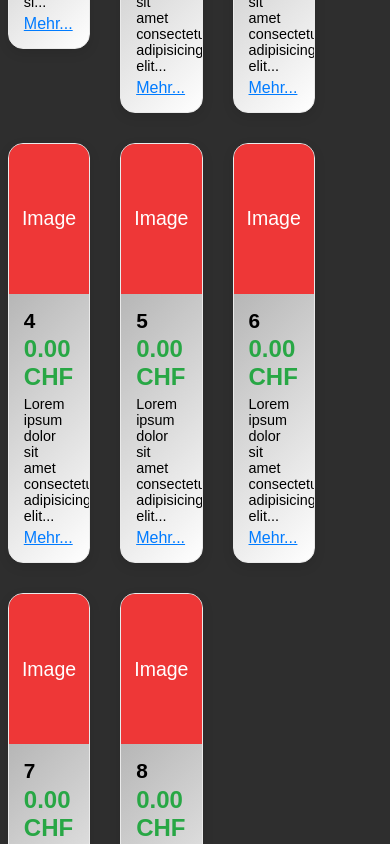
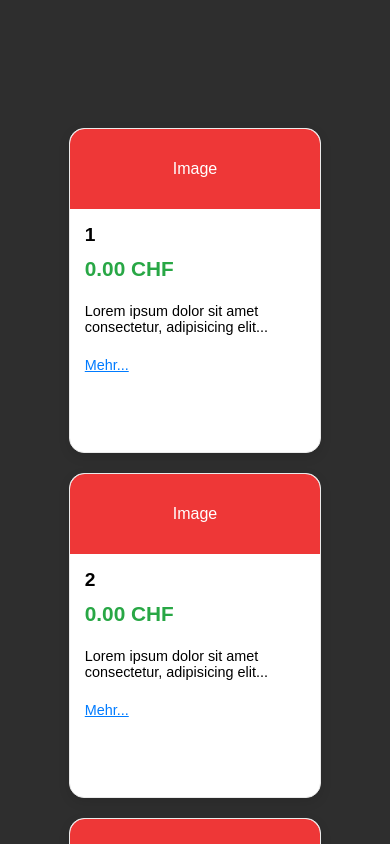
Before and after one commit to SSlisko/sandro_glenn_raul_piri_ipt8_2024, a Vue app in the folder frontend/frontend/: page / in a window 390 px wide. Shown: the top 844 px of the page. Built offline with nearby package versions, Linux system fonts and the light colour scheme.

Commit message:
made card responsive

```diff
--- a/frontend/frontend/src/App.vue
+++ b/frontend/frontend/src/App.vue
@@ -1,34 +1,25 @@
 <script setup>
-
 function addToCart() {
-
+  // Add your logic here
 }
 </script>
 
 <template>
   <div class="container">
-    <a href="https://vitejs.dev" target="_blank">
-      <img src="/vite.svg" class="logo" alt="Vite logo" />
-    </a>
-    <a href="https://vuejs.org/" target="_blank">
-      <img src="./assets/vue.svg" class="logo vue" alt="Vue logo" />
-    </a>
-
     <!-- Card Container -->
     <div class="card-container">
-        <div class="card" v-for="n in 8" :key="n">
+      <div class="card" v-for="n in 9" :key="n">
         <div class="card-image" @click="addToCart">
           Image
         </div>
         <div class="card-body">
           <h5 class="card-title">{{ n }}</h5>
           <p class="card-price">0.00 CHF</p>
-              <p class="card-ingredients" id="card-ingredients">Lorem ipsum dolor sit amet consectetur, adipisicing elit...</p>
-              <p class="card-mehr" id="card-mehr">Mehr...</p>
+          <p class="card-ingredients">Lorem ipsum dolor sit amet consectetur, adipisicing elit...</p>
+          <p class="card-mehr">Mehr...</p>
         </div>
       </div>
     </div>
-
   </div>
 </template>
 
@@ -52,18 +43,18 @@ body {
 .card-container {
   display: flex;
   flex-wrap: wrap;
-  justify-content: flex-start;
-  align-items: flex-start;
-  gap: 30px; /* Spacing between the cards */
-  margin-top: 20%; /* Top margin */
+  gap: 20px; /* Spacing between the cards */
+  padding: 20px;
+  max-width: 75vw; /* Occupy 3/4 of the viewport width */
+  margin-top: 20px; /* Space on top for phones */
+  align-items: flex-start; /* Align cards to the top */
 }
 
 /* Card Styling */
 .card {
-  width: 22%;
-
-
-  background: linear-gradient(135deg, rgb(151, 151, 151) 0%, rgb(255, 255, 255) 100%);
+  width: 275px; /* Fixed width for consistency */
+  height: 325px; /* Fixed height for consistency */
+  background-color: white;
   border-radius: 15px;
   overflow: hidden;
   color: black;
@@ -71,17 +62,20 @@ body {
   transition: transform 0.4s ease-in-out, box-shadow 0.4s ease-in-out;
   border: 1px solid #eaeaea;
   cursor: pointer;
+  display: flex;
+  flex-direction: column;
 }
 
+/* Slimmer Card Image Styling */
 .card-image {
-  width: 100%;
-  height: 150px;
+  height: 120px; /* Adjusted height for slimmer cards */
   background-color: #ee3737;
   display: flex;
   justify-content: center;
   align-items: center;
-  overflow: hidden;
-  border-radius: 10px 10px 0 0;
+  border-radius: 15px 15px 0 0;
+  color: white;
+  font-size: 1rem; /* Adjust font size if needed */
 }
 
 .card-image img {
@@ -90,21 +84,23 @@ body {
   object-fit: cover;
 }
 
+/* Card Body Styling */
 .card-body {
   padding: 15px;
+  flex: 1;
 }
 
 .card-title {
   margin-bottom: 5%;
   font-weight: 600;
-  font-size: 1.3rem;
+  font-size: 1.2rem;
   color: rgb(0, 0, 0);
 }
 
 .card-price {
   margin-bottom: 10%;
   color: #28a745;
-  font-size: 1.5rem;
+  font-size: 1.3rem;
   font-weight: bold;
 }
 
@@ -114,24 +110,59 @@ body {
   margin-bottom: 10%;
 }
 
+.card-mehr {
+  color: #007bff;
+  font-size: 0.9rem;
+}
+
 .card:hover {
   transform: translateY(-5px);
   box-shadow: 0 8px 16px rgba(0, 0, 0, 0.15);
 }
 
-.card-mehr:hover {
-  text-decoration: underline;
+/* Responsive Design */
+@media (min-width: 1024px) {
+  /* For large screens (PCs) */
+  .card-container {
+    margin-right: calc((100vw - 75vw) / 2); /* Center container on the screen */
+  }
 }
 
-.add-to-cart {
-  padding: 10px 20px;
-  background-color: #007bff;
-  color: white;
-  border-radius: 25px;
-  transition: background-color 0.3s ease;
+@media (max-width: 768px) {
+  /* For tablets and smaller devices */
+  .card-container {
+    margin-top: 60px; /* Space on top for additional content */
+    max-width: 75vw; /* Maintain 3/4 of the viewport width */
+    margin-right: 0; /* Reset margin on smaller screens */
+    justify-content: center; /* Center cards horizontally */
   }
 
-.add-to-cart:hover {
-  background-color: #0056b3;
+  .card {
+    width: 180px; /* Adjusted width for smaller screens */
+    height: 270px; /* Adjusted height for smaller screens */
+  }
+
+  .card-image {
+    height: 100px; /* Adjust height for smaller screens */
+  }
+}
+
+@media (max-width: 480px) {
+  /* For very small screens */
+  .card-container {
+    margin-top: 2750px; /* More space on top for additional content */
+    max-width: 75vw; /* Maintain 3/4 of the viewport width */
+    margin-right: 0; /* Reset margin on very small screens */
+    justify-content: center; /* Center cards horizontally */
+  }
+
+  .card {
+    width: 275px; /* Adjusted width for very small screens */
+    height: 325px; /* Adjusted height for very small screens */
+  }
+
+  .card-image {
+    height: 80px; /* Adjust height for very small screens */
+  }
 }
 </style>
```
Lines whose indentation alone changed are shown as unchanged.
